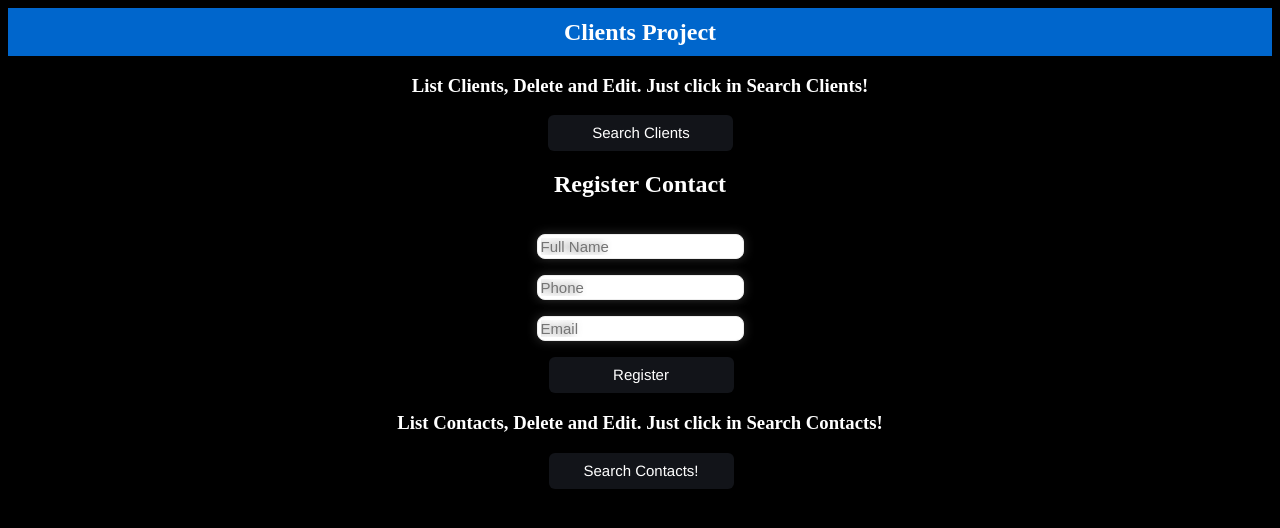
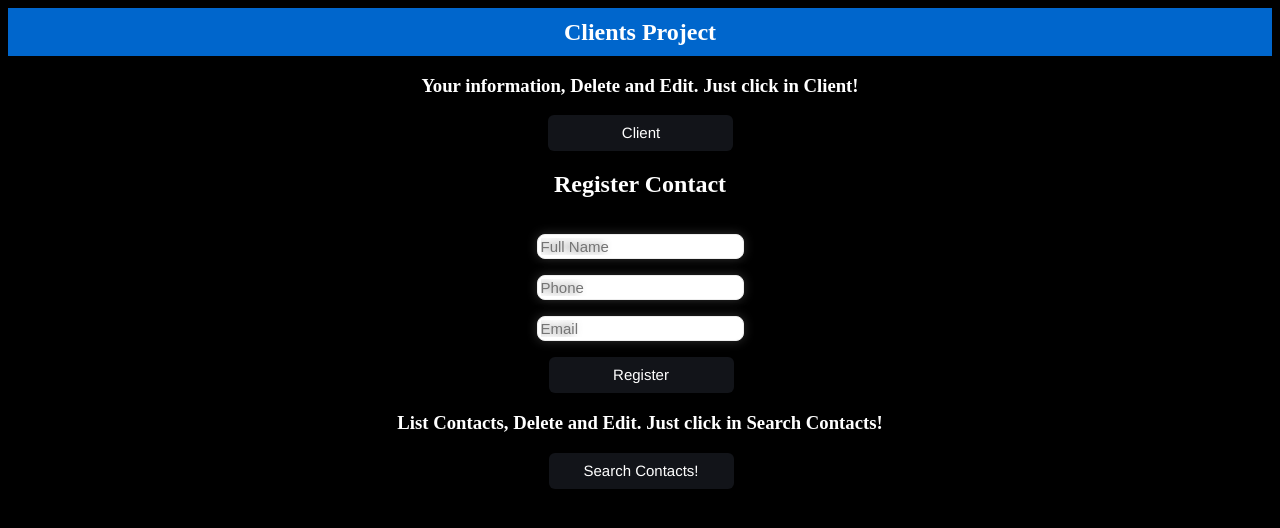
Before and after one commit to richzago97/cadastro-clientes-fullstack, a React (Create React App) app in the folder front-end/: page /dashboard in a window 1280 px wide. Shown: the top 528 px of the page. Built offline with nearby package versions, Linux system fonts and the light colour scheme.

Commit message:
feat: changed logic

```diff
--- a/front-end/src/components/dashboard/client/index.tsx
+++ b/front-end/src/components/dashboard/client/index.tsx
@@ -4,21 +4,20 @@ import ClientUpdateForm from "../../../components/forms/updateClient";
 
 import { AuthContext } from "../../../contexts/AuthContext";
 import { IClientDataUpdate, IClientsList } from "../../../interfaces/client";
+import { UpdateContext } from "../../../contexts/UpdateContext";
 
 export const DashboardClient = () => {
   const [showModal, setShowModal] = useState(false);
   const [isListClientsShowing, setIsListClientsShowing] = useState(false);
-  const [client, setClient] = useState<IClientDataUpdate | null>(null);
   const { clients, listClients, deleteClient } = useContext(AuthContext);
+  const { updateclientState } = useContext(UpdateContext);
 
   const handleEditClick = (client: IClientDataUpdate) => {
-    setClient(client);
     setShowModal(true);
   };
 
   const handleCloseModal = () => {
     setShowModal(false);
-    setClient(null);
   };
 
   const toggleListClients = () => {
@@ -29,9 +28,9 @@ export const DashboardClient = () => {
   return (
     <Container>
       <MainDiv>
-        <h3>List Clients, Delete and Edit. Just click in Search Clients!</h3>
+        <h3>Your information, Delete and Edit. Just click in Client!</h3>
 
-        <button onClick={toggleListClients}>Search Clients</button>
+        <button onClick={toggleListClients}> Client</button>
         {isListClientsShowing &&
           clients.map((client) => (
             <li key={String(client.id)}>
@@ -89,7 +88,10 @@ export const DashboardClient = () => {
               transform: "translate(-50%, -50%)",
             }}
           >
-            <ClientUpdateForm client={client} onClose={handleCloseModal} />
+            <ClientUpdateForm
+              client={updateclientState}
+              onClose={handleCloseModal}
+            />
           </div>
         </div>
       )}
```
